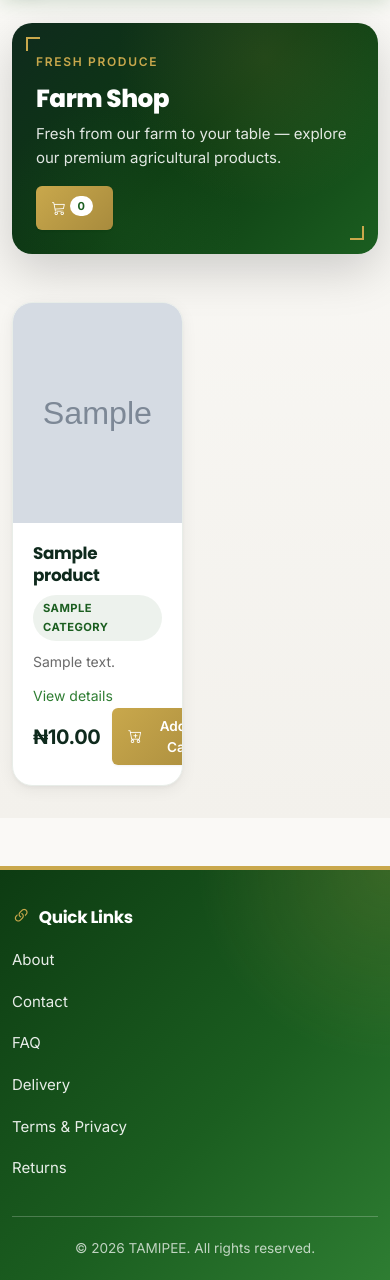
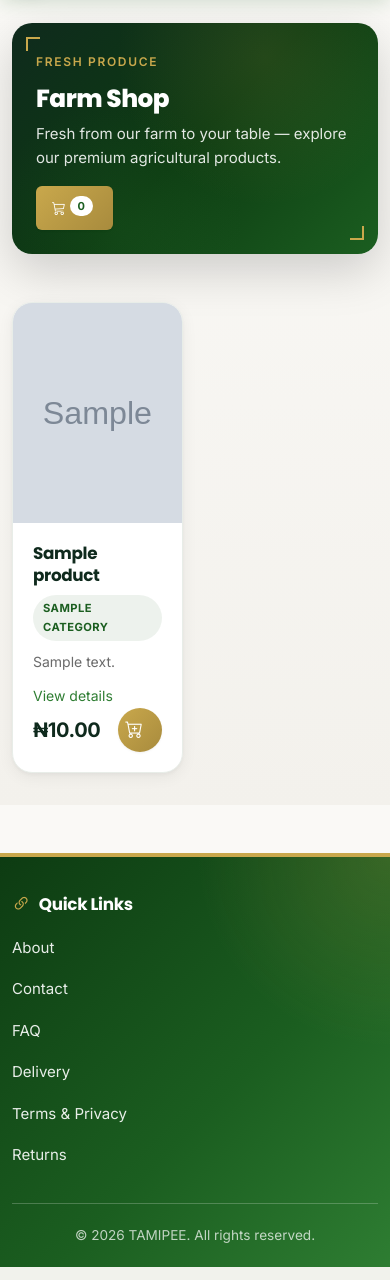
Before and after one commit to Deejulu/TAMIPEFEROMSS, a Django app: page /shop/ in a window 390 px wide. Shown: the part 49-1329 px from the top of the page. Run offline with Django 5.2, Linux system fonts and the light colour scheme; tables that the repository leaves empty hold one stand-in row (values such as "Sample post"); grey boxes marked "Sample" are stand-in pictures; data that the repository does not hold is empty; parts of the project's set-up code (start-up, migrations or seed data) failed here and were passed over.

Commit message:
Add circular icon-only Add to Cart button on small phones (≤390px)

```diff
--- a/shop/templates/shop/product_list.html
+++ b/shop/templates/shop/product_list.html
@@ -604,6 +604,30 @@
       padding: 4px 8px;
     }
   }
+
+  @media (max-width: 390px) {
+    .btn-add-to-cart {
+      width: 44px;
+      min-width: 44px;
+      height: 44px;
+      border-radius: 50%;
+      padding: 0;
+      font-size: 0;
+      justify-content: center;
+      position: relative;
+    }
+
+    .btn-add-to-cart .bi-cart-plus {
+      font-size: 1.1rem;
+    }
+
+    .btn-add-to-cart .cart-qty-badge {
+      position: absolute;
+      top: -4px;
+      right: -4px;
+      margin-left: 0;
+    }
+  }
 </style>
 
 <script>
```
